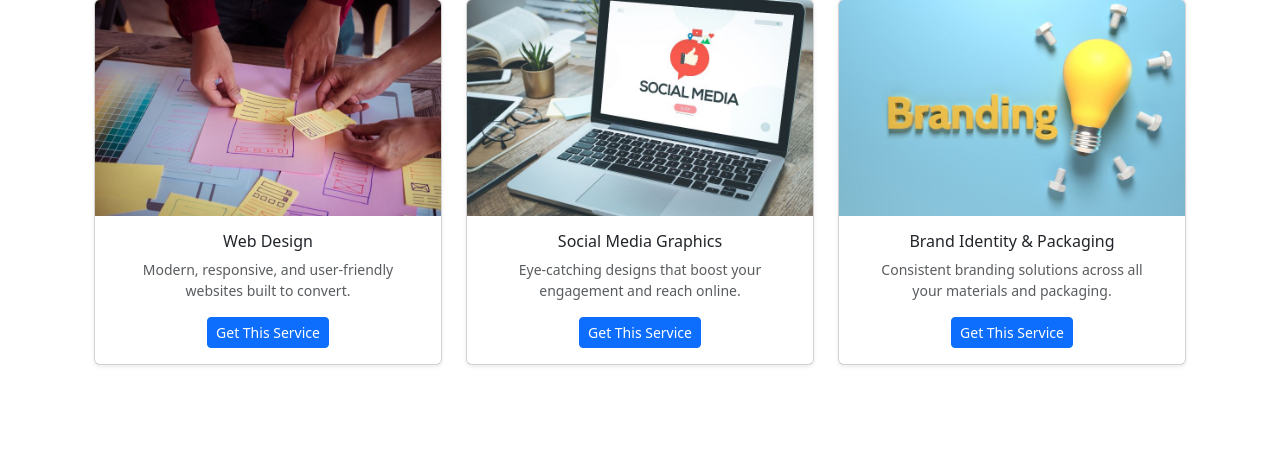
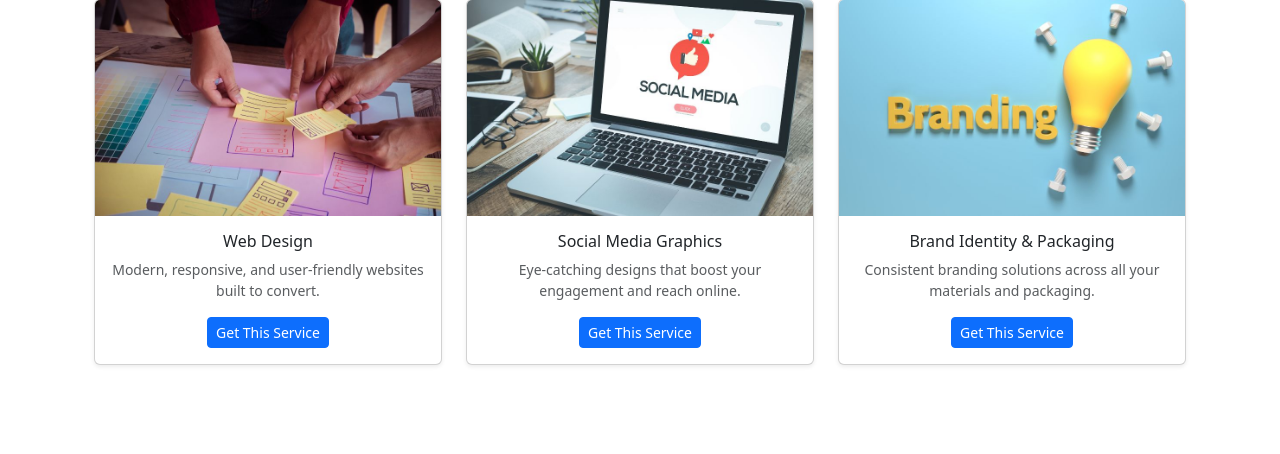
Before and after one commit to Erictosh/tosh_graphics, a Flask app: page /services in a window 1280 px wide. Shown: the part 630-1084 px from the top of the page. Run offline with Flask 3, Linux system fonts and the light colour scheme.

Commit message:
Updated home page layout to fix spacing issues and footer alignment

```diff
--- a/templates/home.html
+++ b/templates/home.html
@@ -3,11 +3,11 @@
 {% block title %}Home | Tosh Graphics{% endblock %}
 
 {% block content %}
-<!-- Wrapper to ensure no extra space on mobile -->
+<!-- Wrapper to ensure no extra space on mobile and proper layout -->
 <div class="d-flex flex-column min-vh-100">
 
     <!-- Hero Section -->
-    <div class="bg-light p-4 p-md-5 text-center shadow-sm">
+    <div class="bg-light p-4 p-md-5 text-center shadow-sm flex-grow-1">
         <h1 class="display-4">Tosh Graphics</h1>
         <p class="lead">"Bringing Creativity to Life"</p>
         <p class="mb-4">
@@ -17,7 +17,7 @@
     </div>
 
     <!-- Welcome and Mission Section -->
-    <div class="container my-5 flex-grow-1">
+    <div class="container my-5">
         <div class="text-center">
             <h2 class="mb-3">Welcome to Tosh Graphics</h2>
             <p class="mx-auto" style="max-width: 800px;">
--- a/templates/services.html
+++ b/templates/services.html
@@ -1,7 +1,7 @@
 {% extends "base.html" %}
 
 {% block content %}
-<div class="container py-5">
+<div class="container-fluid min-vh-100 d-flex flex-column justify-content-center py-5">
   <h2 class="text-center mb-4 text-primary fw-bold">Our Services</h2>
   <p class="text-center mb-5 text-muted">Explore a range of professional design services tailored to bring your brand to life.</p>
 
@@ -11,8 +11,8 @@
       <div class="card h-100 shadow-sm">
         <img src="{{ url_for('static', filename='images/logo-design.jpg') }}" class="card-img-top" alt="Logo Design">
         <div class="card-body d-flex flex-column">
-          <h6 class="card-title mb-2 text-dark container text-center">Logo Design</h6>
-          <p class="card-text small text-muted container text-center">Unique and professional brand identities tailored to your vision.</p>
+          <h6 class="card-title mb-2 text-dark text-center">Logo Design</h6>
+          <p class="card-text small text-muted text-center">Unique and professional brand identities tailored to your vision.</p>
           <div class="mt-auto text-center">
             <a href="/contact" class="btn btn-sm btn-primary">Get This Service</a>
           </div>
@@ -25,8 +25,8 @@
       <div class="card h-100 shadow-sm">
         <img src="{{ url_for('static', filename='images/poster-flyer.jpg') }}" class="card-img-top" alt="Poster Design">
         <div class="card-body d-flex flex-column">
-          <h6 class="card-title mb-2 text-dark container text-center">Poster & Flyer Design</h6>
-          <p class="card-text small text-muted container text-center">Visually appealing marketing materials for events and promotions.</p>
+          <h6 class="card-title mb-2 text-dark text-center">Poster & Flyer Design</h6>
+          <p class="card-text small text-muted text-center">Visually appealing marketing materials for events and promotions.</p>
           <div class="mt-auto text-center">
             <a href="/contact" class="btn btn-sm btn-primary">Get This Service</a>
           </div>
@@ -39,8 +39,8 @@
       <div class="card h-100 shadow-sm">
         <img src="{{ url_for('static', filename='images/business-card.jpg') }}" class="card-img-top" alt="Business Card Design">
         <div class="card-body d-flex flex-column">
-          <h6 class="card-title mb-2 text-dark container text-center">Business Cards</h6>
-          <p class="card-text small text-muted container text-center">Stylish and professional designs to help you network with confidence.</p>
+          <h6 class="card-title mb-2 text-dark text-center">Business Cards</h6>
+          <p class="card-text small text-muted text-center">Stylish and professional designs to help you network with confidence.</p>
           <div class="mt-auto text-center">
             <a href="/contact" class="btn btn-sm btn-primary">Get This Service</a>
           </div>
@@ -53,8 +53,8 @@
       <div class="card h-100 shadow-sm">
         <img src="{{ url_for('static', filename='images/web-design.jpg') }}" class="card-img-top" alt="Web Design">
         <div class="card-body d-flex flex-column">
-          <h6 class="card-title mb-2 text-dark container text-center container text-center ">Web Design</h6>
-          <p class="card-text small text-muted container text-center">Modern, responsive, and user-friendly websites built to convert.</p>
+          <h6 class="card-title mb-2 text-dark text-center">Web Design</h6>
+          <p class="card-text small text-muted text-center">Modern, responsive, and user-friendly websites built to convert.</p>
           <div class="mt-auto text-center">
             <a href="/contact" class="btn btn-sm btn-primary">Get This Service</a>
           </div>
@@ -67,8 +67,8 @@
       <div class="card h-100 shadow-sm">
         <img src="{{ url_for('static', filename='images/social-media.jpg') }}" class="card-img-top" alt="Social Media Graphics">
         <div class="card-body d-flex flex-column">
-          <h6 class="card-title mb-2 text-dark container text-center">Social Media Graphics</h6>
-          <p class="card-text small text-muted container text-center">Eye-catching designs that boost your engagement and reach online.</p>
+          <h6 class="card-title mb-2 text-dark text-center">Social Media Graphics</h6>
+          <p class="card-text small text-muted text-center">Eye-catching designs that boost your engagement and reach online.</p>
           <div class="mt-auto text-center">
             <a href="/contact" class="btn btn-sm btn-primary">Get This Service</a>
           </div>
@@ -81,8 +81,8 @@
       <div class="card h-100 shadow-sm">
         <img src="{{ url_for('static', filename='images/packaging.jpg') }}" class="card-img-top" alt="Brand Identity">
         <div class="card-body d-flex flex-column">
-          <h6 class="card-title mb-2 text-dark container text-center">Brand Identity & Packaging</h6>
-          <p class="card-text small text-muted container text-center">Consistent branding solutions across all your materials and packaging.</p>
+          <h6 class="card-title mb-2 text-dark text-center">Brand Identity & Packaging</h6>
+          <p class="card-text small text-muted text-center">Consistent branding solutions across all your materials and packaging.</p>
           <div class="mt-auto text-center">
             <a href="/contact" class="btn btn-sm btn-primary">Get This Service</a>
           </div>
```
